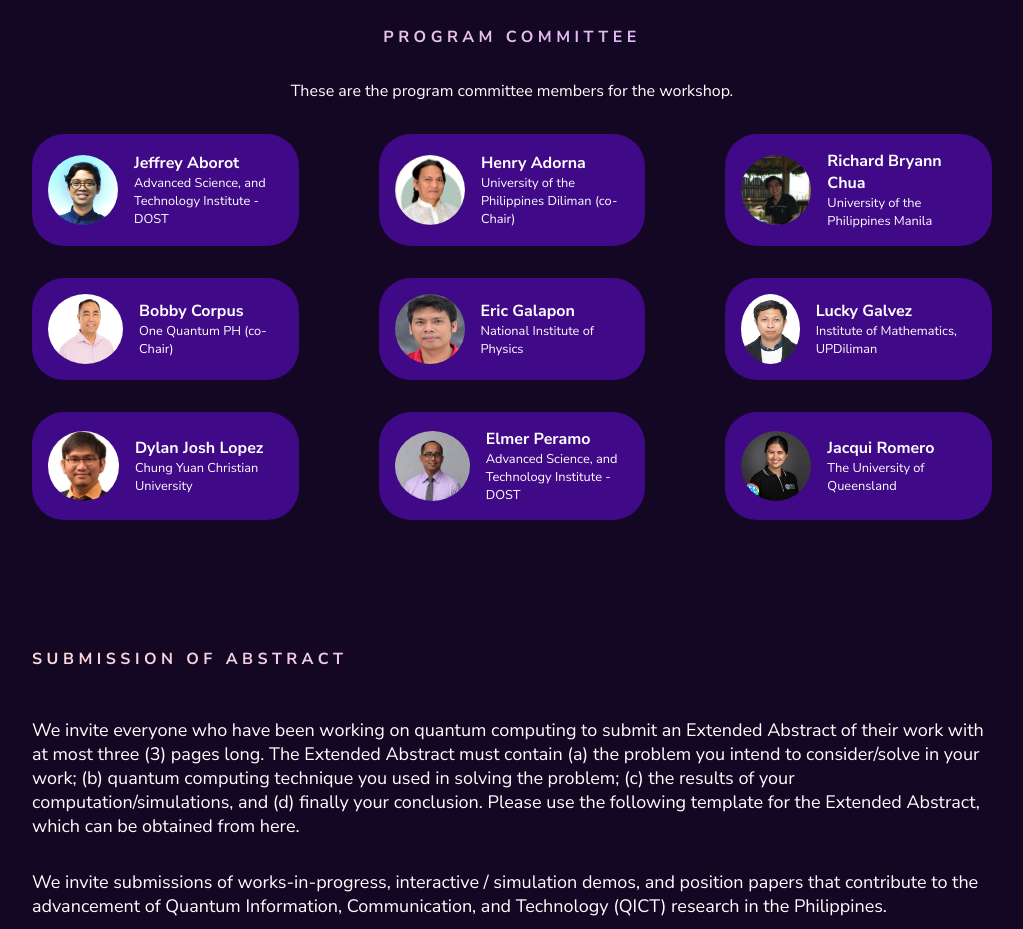
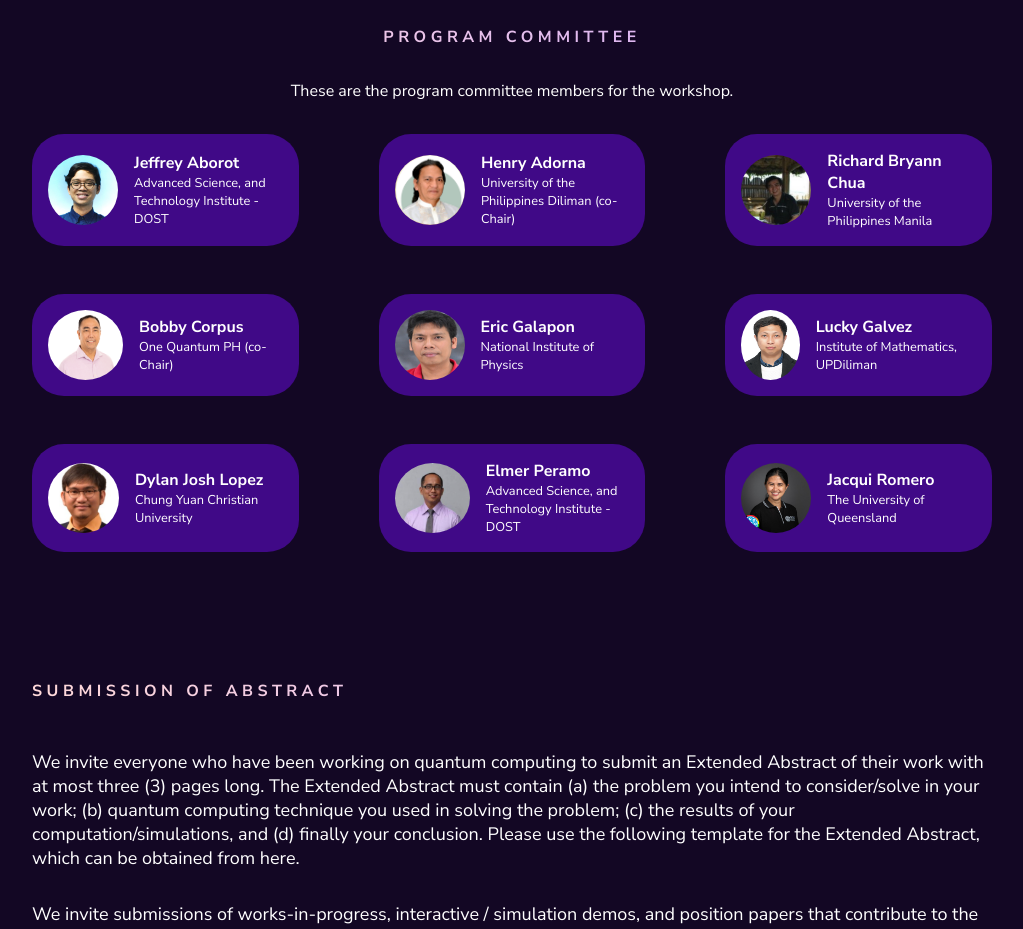
Before and after one commit to OQPH-Web-Projects/OQPH-Main-Website, a React (Create React App) app: page /workshop in a window 1280 px wide. Shown: the part 2840-3769 px from the top of the page, without its empty margins (128-1151 px from the left). Built offline with nearby package versions, Linux system fonts and the light colour scheme.

Commit message:
style: adjust row-gap in .program-committee-members class

```diff
--- a/src/pages/Workshop/Workshop.css
+++ b/src/pages/Workshop/Workshop.css
@@ -91,7 +91,7 @@
   display: grid;
   grid-template-columns: repeat(auto-fit, minmax(200px, 1fr));
   column-gap: 5rem;
-  row-gap: 2rem;
+  row-gap: 3rem;
 }
 
 .committee-member {
```
